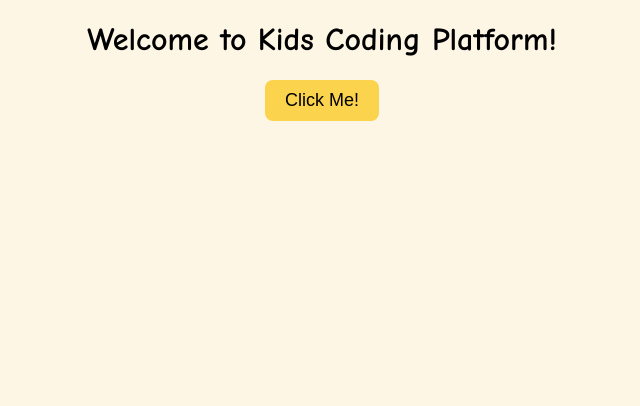
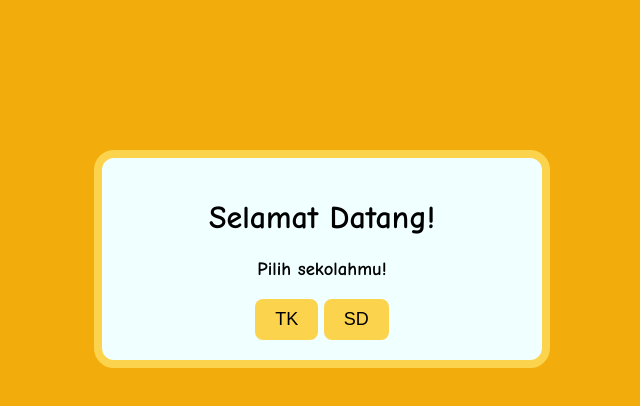
Before and after one commit to noxing1/Thesis-Website, a plain HTML site: page index.html in a window 1280 px wide. Shown: the whole page, without its empty margins (318-958 px from the left). Drawn offline with Linux system fonts and the light colour scheme.

Commit message:
update homepage or challenge system

```diff
--- a/index.html
+++ b/index.html
@@ -6,9 +6,14 @@
   <title>Test</title>
   <link rel="stylesheet" href="login_Style.css">
 </head>
+
 <body>
-  <h1>Welcome to Kids Coding Platform!</h1>
-  <button onclick="sayHello()">Click Me!</button>
+  <div>
+    <h1>Selamat Datang!</h1>
+    <h3>Pilih sekolahmu!</h3>
+    <button onclick="pilihTK()">TK</button>
+    <button onclick="pilihSD()">SD</button>
+  </div>
 
   <script src="login_Rename.js"></script>
 </body>
--- a/login_Rename.js
+++ b/login_Rename.js
@@ -1,3 +1,6 @@
-function sayHello() {
-    alert("Hello, little coder! 👋");
+function pilihTK() {
+    alert("Kamu pilih TK");
   }
+function pilihSD() {
+    alert("Kamu pilih SD");
+}
--- a/login_Style.css
+++ b/login_Style.css
@@ -1,13 +1,27 @@
 body {
     font-family: Comic Sans MS, sans-serif;
-    background-color: #fef6e4;
+    background-color: #f2ac0b;
     text-align: center;
-  }
-  button {
+}
+
+button {
     background-color: #fcd34d;
     border: none;
     padding: 10px 20px;
     border-radius: 8px;
     font-size: 18px;
     cursor: pointer;
-  }
+}
+
+div {
+    background-color: azure;
+    width: 400px;
+    margin-top: 150px;
+    margin-left: auto;
+    margin-right: auto;
+    border-radius: 20px;
+    border-width: 8px;
+    border-color:#fcd34d;
+    border-style: solid;
+    padding: 20px;
+}
```
